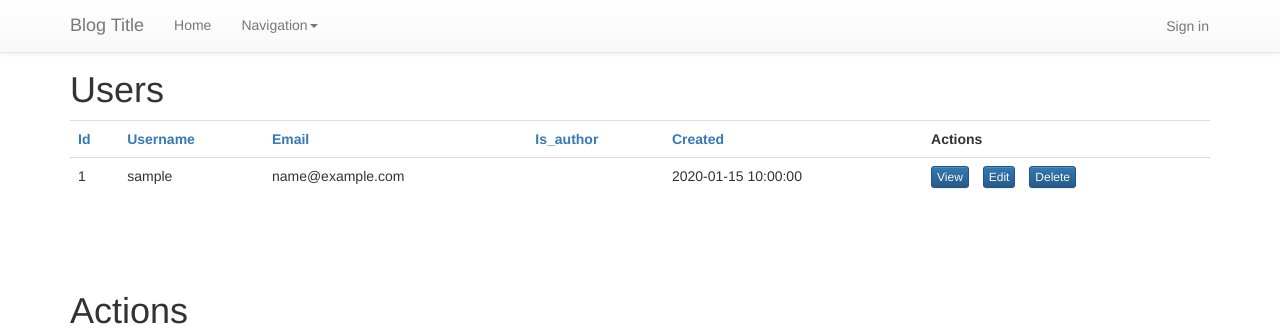
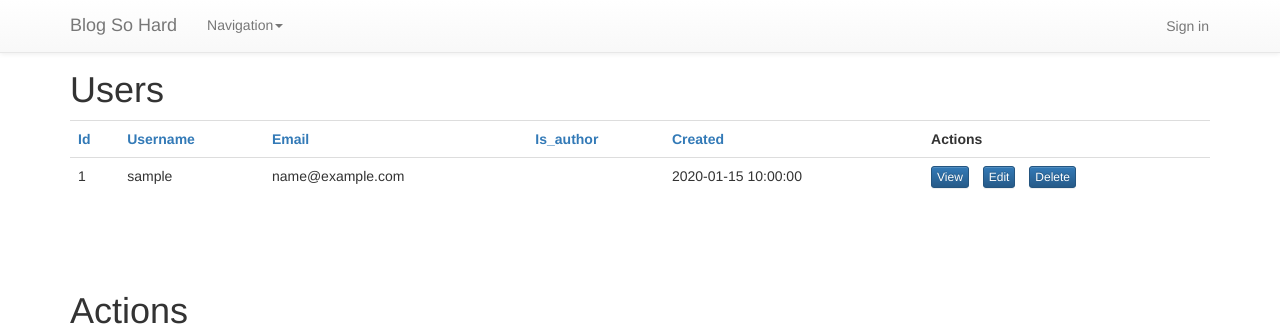
Before and after one commit to Aenigma/blog_roll, a CakePHP app: the page made by app/View/Users/index.ctp in a window 1280 px wide. Shown: the top 330 px of the page. Run offline with PHP 8.4 and a stand-in for CakePHP, Linux system fonts and the light colour scheme; the template is opened without the code that fills it: most values are stand-ins (such as "Sample title", 1, 10 or a date in 2020); form fields are guessed from the names that the template uses; some libraries are stand-ins or nearby versions.

Commit message:
Made branding on navbar link to the root of the app instead of the current page. Then, removed the home tab in the navbar since it's now redundant.

```diff
--- a/app/View/Layouts/default.ctp
+++ b/app/View/Layouts/default.ctp
@@ -25,13 +25,10 @@
             <span class='icon-bar'></span>
             <span class='icon-bar'></span>
           </button>
-          <a class='navbar-brand' href='#'>Blog Title</a>
+          <?php echo $this->Html->link('Blog So Hard','/',array('class'=>'navbar-brand blogroll-brand')); ?>
         </div>
         <div class='collapse navbar-collapse'>
           <ul class='nav navbar-nav'>
-            <li>
-              <?php echo $this->Html->link('Home','/');?>
-            </li>
             <li class='dropdown'>
               <?php
                 echo $this->Html->link('Navigation' . $this->Html->tag('b', '',array('class'=>'caret')), '#',array('escape'=>false,'data-toggle'=>'dropdown'))
```
